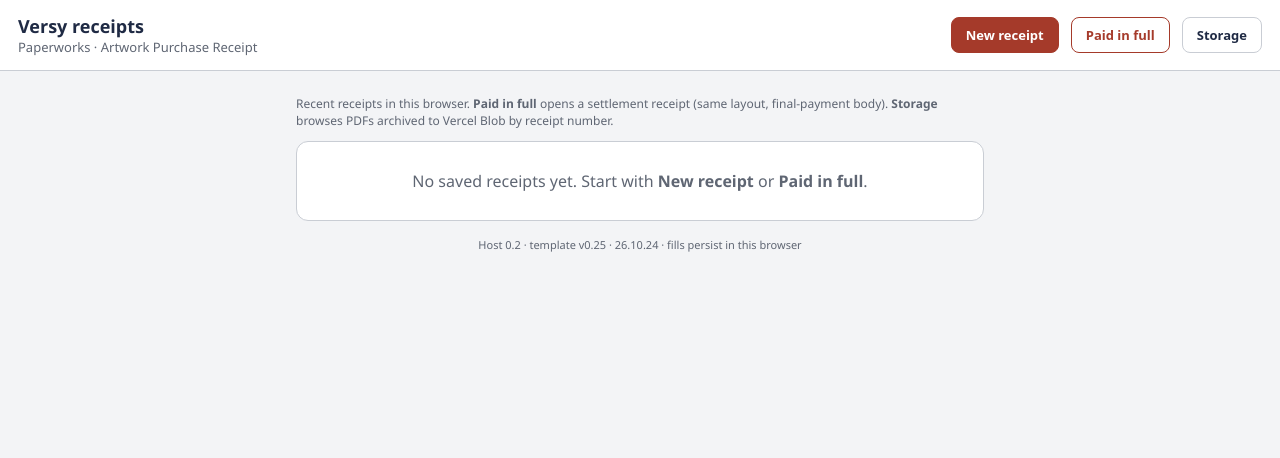
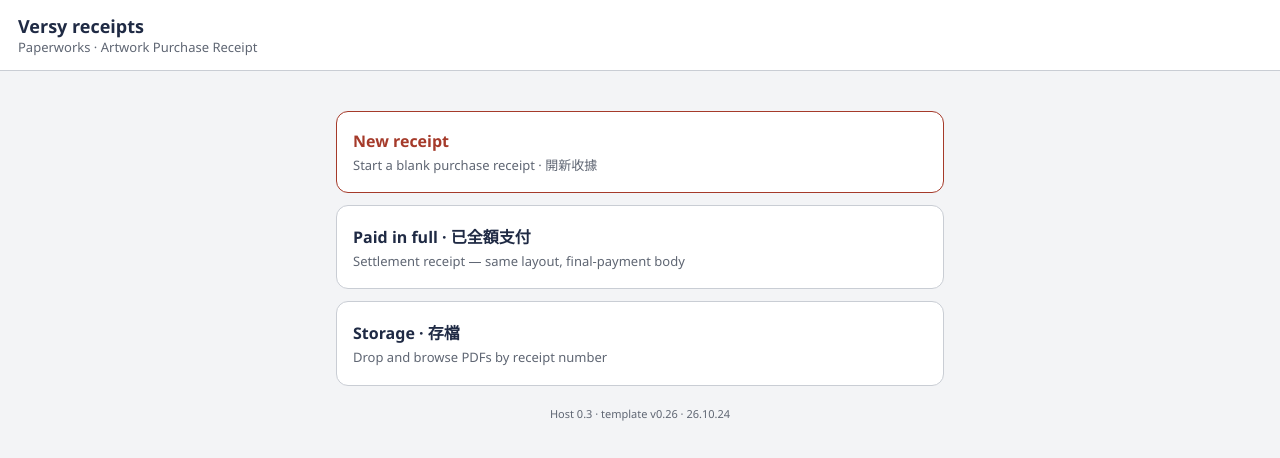
Before and after one commit to arkoriginmacau/versy-receipts, a website: page index.html in a window 1280 px wide. Drawn offline with Linux system fonts and the light colour scheme.

Commit message:
feat(v0.26): hub tiles only (drop recent list) + receiptNo coerce
- Replace hub recent-receipts list with New / Paid in full / Storage tiles
- Coerce receiptNo/title so index never shows [object Object]
- Bump VERSION so Pages clearly past v0.24/v0.25 cache

```diff
--- a/index.html
+++ b/index.html
@@ -12,20 +12,15 @@ header{background:#fff;border-bottom:1px solid var(--line);padding:14px 18px;dis
 header h1{margin:0;font-size:18px;color:var(--navy)}
 header .sub{color:var(--muted);font-size:13px}
 header .sp{flex:1}
-a.btn,button.btn{appearance:none;border:1px solid var(--line);background:#fff;color:var(--navy);font:600 13px system-ui;padding:8px 14px;border-radius:8px;cursor:pointer;text-decoration:none}
-a.btn.primary,button.btn.primary{background:var(--accent);border-color:var(--accent);color:#fff}
-a.btn.paid{border-color:var(--accent);color:var(--accent)}
-main{max-width:720px;margin:24px auto;padding:0 16px}
-.card{background:#fff;border:1px solid var(--line);border-radius:12px;overflow:hidden}
-.row{display:flex;gap:12px;align-items:center;padding:12px 14px;border-bottom:1px solid var(--line);text-decoration:none;color:inherit}
-.row:last-child{border-bottom:0}
-.row:hover{background:#fafbfc}
-.row .t{font-weight:600;flex:1;min-width:0}
-.row .m{font-size:12px;color:var(--muted);white-space:nowrap}
-.badge{display:inline-block;margin-left:8px;padding:2px 8px;border-radius:999px;background:var(--accent);color:#fff;font-size:11px;font-weight:700;vertical-align:middle}
-.empty{padding:28px 14px;color:var(--muted);text-align:center}
-.ver{font-size:11px;color:var(--muted);margin-top:16px;text-align:center}
-.hint{font-size:12px;color:var(--muted);margin:0 0 12px}
+main{max-width:640px;margin:40px auto;padding:0 16px}
+.tiles{display:grid;gap:12px}
+a.tile{display:block;background:#fff;border:1px solid var(--line);border-radius:12px;padding:18px 16px;text-decoration:none;color:inherit;transition:border-color .15s,box-shadow .15s}
+a.tile:hover{border-color:var(--navy);box-shadow:0 2px 10px rgba(0,0,0,.06)}
+a.tile.primary{border-color:var(--accent);background:#fff}
+a.tile .t{font-weight:700;font-size:16px;color:var(--navy)}
+a.tile.primary .t{color:var(--accent)}
+a.tile .d{margin-top:4px;font-size:13px;color:var(--muted);line-height:1.4}
+.ver{font-size:11px;color:var(--muted);margin-top:20px;text-align:center}
 </style>
 </head>
 <body>
@@ -35,40 +30,30 @@ main{max-width:720px;margin:24px auto;padding:0 16px}
     <div class="sub">Paperworks · Artwork Purchase Receipt</div>
   </div>
   <div class="sp"></div>
-  <a class="btn primary" id="newBtn" href="#">New receipt</a>
-  <a class="btn paid" id="paidBtn" href="#">Paid in full</a>
-  <a class="btn" id="storBtn" href="receipt.html#storage">Storage</a>
 </header>
 <main>
-  <p class="hint">Recent receipts in this browser. <b>Paid in full</b> opens a settlement receipt (same layout, final-payment body). <b>Storage</b> browses PDFs archived to Vercel Blob by receipt number.</p>
-  <div class="card" id="list"><div class="empty">Loading…</div></div>
-  <p class="ver">Host 0.2 · template v0.25 · 26.10.24 · fills persist in this browser</p>
+  <div class="tiles">
+    <a class="tile primary" id="newBtn" href="#">
+      <div class="t">New receipt</div>
+      <div class="d">Start a blank purchase receipt · 開新收據</div>
+    </a>
+    <a class="tile" id="paidBtn" href="#">
+      <div class="t">Paid in full · 已全額支付</div>
+      <div class="d">Settlement receipt — same layout, final-payment body</div>
+    </a>
+    <a class="tile" id="storBtn" href="#">
+      <div class="t">Storage · 存檔</div>
+      <div class="d">Drop and browse PDFs by receipt number</div>
+    </a>
+  </div>
+  <p class="ver">Host 0.3 · template v0.26 · 26.10.24</p>
 </main>
 <script>
 (function(){
-  const INDEX_KEY='versy-receipts-index-v1';
   function nid(){return 'r-'+Date.now().toString(36)+'-'+Math.random().toString(36).slice(2,8);}
   document.getElementById('newBtn').href='receipt.html?id='+encodeURIComponent(nid());
   document.getElementById('paidBtn').href='receipt.html?id='+encodeURIComponent(nid())+'&kind=paid-in-full';
   document.getElementById('storBtn').href='receipt.html?id='+encodeURIComponent(nid())+'&storage=1';
-  function fmt(ts){try{return new Date(ts).toLocaleString();}catch(e){return '';}}
-  function esc(s){return String(s||'').replace(/[&<>"']/g,function(c){return ({'&':'&amp;','<':'&lt;','>':'&gt;','"':'&quot;',"'":'&#39;'})[c];});}
-  let list=[];
-  try{list=JSON.parse(localStorage.getItem(INDEX_KEY)||'[]');}catch(e){list=[];}
-  if(!Array.isArray(list))list=[];
-  const el=document.getElementById('list');
-  if(!list.length){
-    el.innerHTML='<div class="empty">No saved receipts yet. Start with <b>New receipt</b> or <b>Paid in full</b>.</div>';
-    return;
-  }
-  el.innerHTML=list.map(function(r){
-    const kind=r.kind==='paid-in-full'?'paid-in-full':'regular';
-    const badge=kind==='paid-in-full'?'<span class="badge">Paid in full · 已全額支付</span>':'';
-    const href='receipt.html?id='+encodeURIComponent(r.id)+(kind==='paid-in-full'?'&kind=paid-in-full':'');
-    return '<a class="row" href="'+href+'">'+
-      '<div class="t">'+esc(r.title||'Untitled receipt')+badge+(r.receiptNo?' <span class="m">· '+esc(r.receiptNo)+'</span>':'')+'</div>'+
-      '<div class="m">'+esc(fmt(r.updatedAt))+'</div></a>';
-  }).join('');
 })();
 </script>
 </body>
--- a/package.json
+++ b/package.json
@@ -1,6 +1,6 @@
 {
   "name": "versy-receipts",
-  "version": "0.2.5",
+  "version": "0.2.6",
   "private": true,
   "description": "Hosted Versy (paperworks) Artwork Purchase Receipt for Coffee Shop launcher",
   "dependencies": {
```
Also changed, not shown: receipt.html (+11 -3 lines), README.md.
